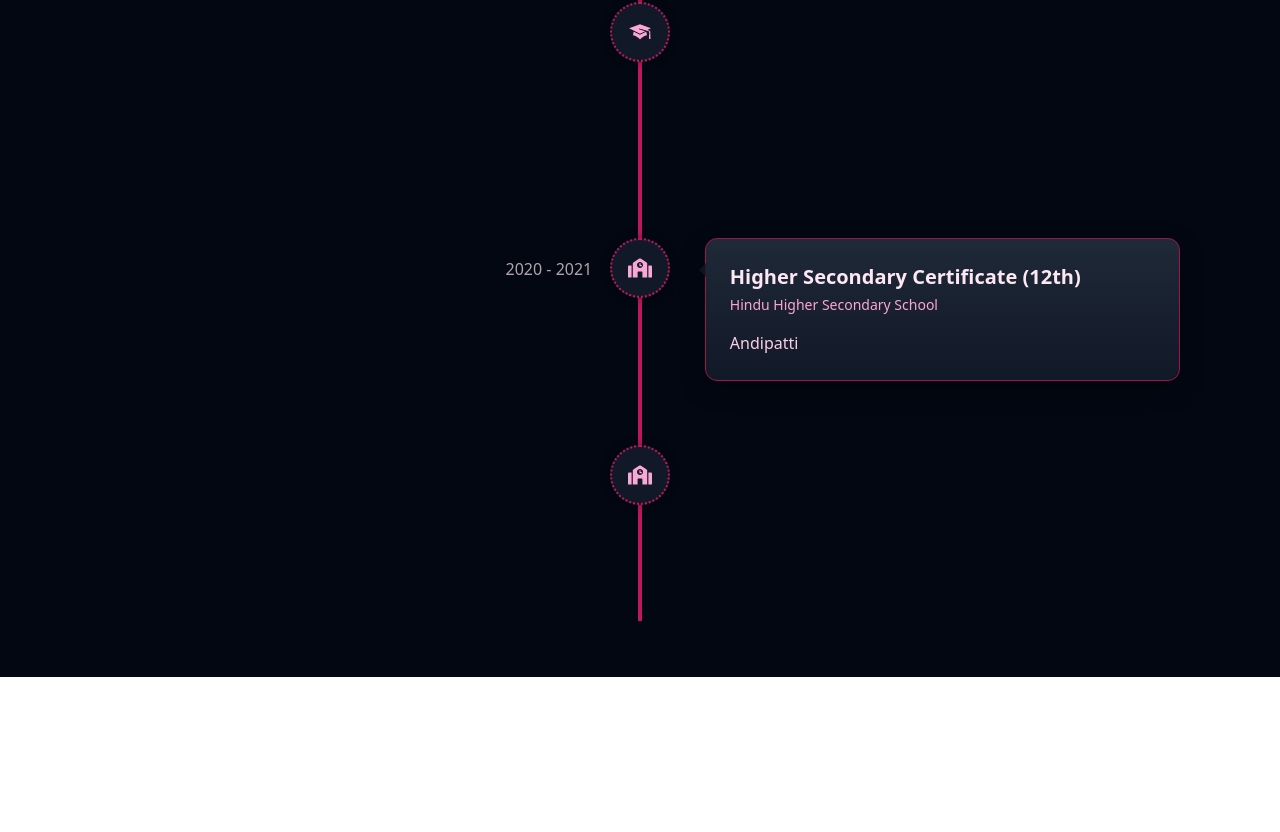
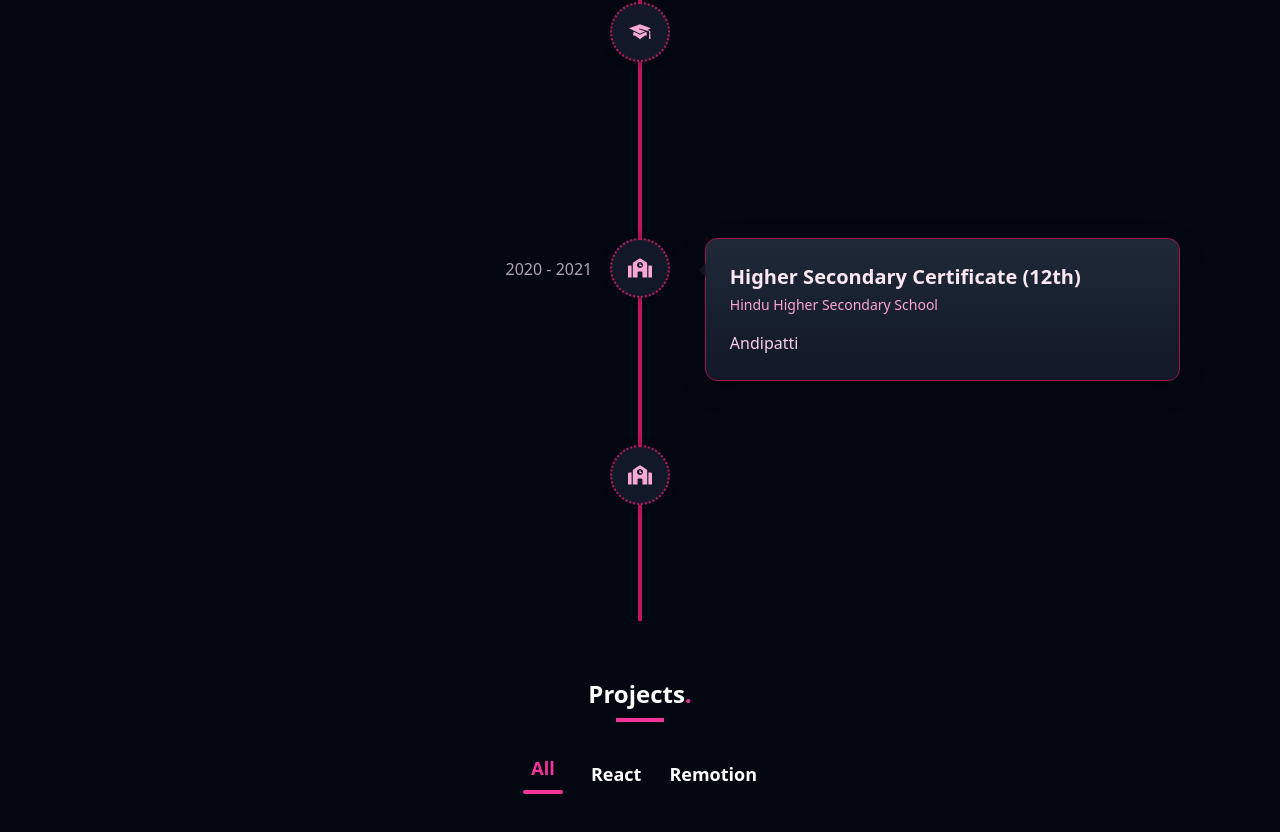
Before and after one commit to Vicky2122004/personal-portfolio, a React app: page / in a window 1280 px wide. Shown: the part 1818-2650 px from the top of the page. Before the commit the page ends 2495 px from the top, so only its background shows below. Built offline with nearby package versions, Linux system fonts and the light colour scheme; the HTML template or start-up script is replaced by a standard one.

Commit message:
feat: Add ProjectSections constant and integrate Projects component into HeroPage

```diff
--- a/src/Constants/Constants.tsx
+++ b/src/Constants/Constants.tsx
@@ -158,3 +158,5 @@ export const AcademicDetails = [
     place: "Andipatti",
   },
 ];
+
+export const ProjectSections = ["All", "React", "Remotion"];
--- a/src/components/Education.tsx
+++ b/src/components/Education.tsx
@@ -8,7 +8,7 @@ import "react-vertical-timeline-component/style.min.css";
 
 export const Education: React.FC = () => {
   return (
-    <div className="h-screen bg-gray-950" id="academics">
+    <div className="h-[102vh] bg-gray-950" id="academics">
       <div className="font-bold text-2xl pt-22">
         <h1 className="text-white text-center">
           Academics <span className="text-pink-500">.</span>
--- a/src/components/Header.tsx
+++ b/src/components/Header.tsx
@@ -47,6 +47,17 @@ export const Header: React.FC = () => {
     setOpenMenu(!openMenu);
   };
 
+  const calculateBorderWidth = (label: string) => {
+    const navItem = NavData.find((nav: any) => nav.label === label);
+    if (!navItem) return "0px";
+
+    const textLength = navItem.label.length;
+    const adjustedLength = Math.max(textLength - 2, 0);
+
+    const pxWidth = adjustedLength * 7;
+    return `${pxWidth}px`;
+  };
+
   return (
     <header className="fixed top-0 left-0 right-0 z-50 transition-all duration-300">
       <div className="mx-4 my-4 lg:mx-8 lg:my-5">
@@ -73,7 +84,7 @@ export const Header: React.FC = () => {
                 </a>
                 <div
                   className={`
-                      border-b-2 w-6 mx-auto transition-all duration-300
+                      border-b-2 mx-auto transition-all duration-300
 
                       ${
                         activeId === nav.id
@@ -81,6 +92,9 @@ export const Header: React.FC = () => {
                           : "border-transparent opacity-0"
                       }
                     `}
+                  style={{
+                    width: `${calculateBorderWidth(nav.label)}`,
+                  }}
                 ></div>
               </li>
             ))}
--- a/src/components/Projects.tsx
+++ b/src/components/Projects.tsx
@@ -1,5 +1,41 @@
-import React from "react";
+import { ProjectSections } from "@/Constants/Constants";
+import React, { useState } from "react";
 
 export const Projects: React.FC = () => {
-  return <div>Projects</div>;
+  const [activeIndex, setActiveIndex] = useState<number | null>(0);
+
+  const selectSection = (index: number) => {
+    setActiveIndex(index);
+  };
+
+  return (
+    <div className="bg-gray-950 h-screen pt-20" id="projects">
+      <div>
+        <h1 className="text-white font-bold text-2xl text-center">
+          Projects<span className="text-pink-500">.</span>
+        </h1>
+        <div className="mt-2 mx-auto w-12 border-b-4 border-pink-500"></div>
+      </div>
+      <div className="flex justify-center gap-7 pt-8">
+        {ProjectSections.map((section: any, i: number) => (
+          <button
+            key={i}
+            onClick={() => selectSection(i)}
+            className="text-center cursor-pointer"
+          >
+            <h1
+              className={`text-lg font-semibold ${
+                activeIndex === i ? "text-pink-500" : "text-white"
+              }`}
+            >
+              {section}
+            </h1>
+            {activeIndex === i && (
+              <div className="mt-2 mx-auto w-10 border-b-4 border-pink-500 rounded-full"></div>
+            )}
+          </button>
+        ))}
+      </div>
+    </div>
+  );
 };
--- a/src/pages/HeroPage.tsx
+++ b/src/pages/HeroPage.tsx
@@ -1,5 +1,6 @@
 import { Education } from "@/components/Education";
 import { Hero } from "@/components/Hero";
+import { Projects } from "@/components/Projects";
 import { Skills } from "@/components/Skills";
 import React from "react";
 
@@ -9,6 +10,7 @@ export const HeroPage: React.FC = () => {
       <Hero />
       <Skills />
       <Education />
+      <Projects />
     </div>
   );
 };
```
